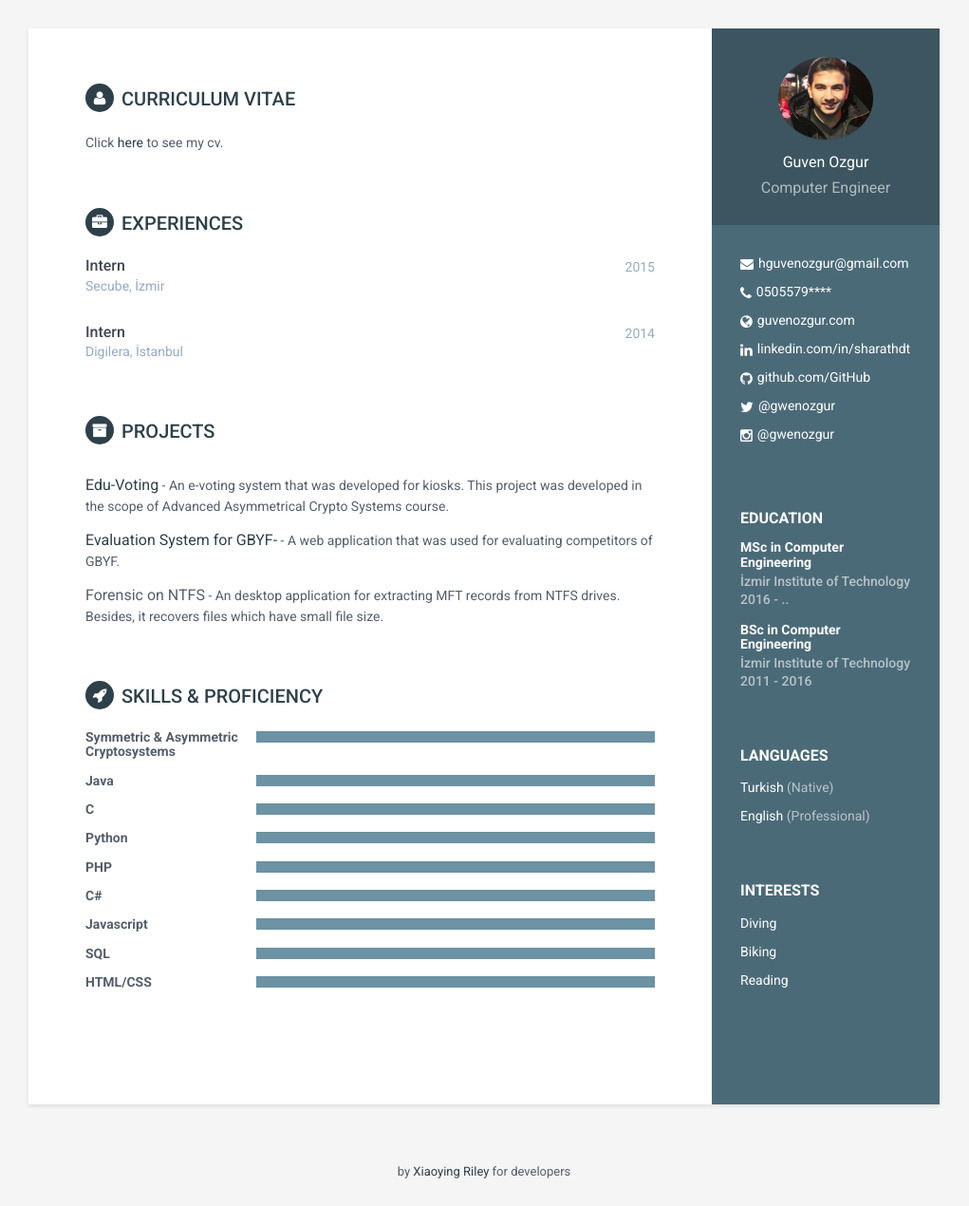
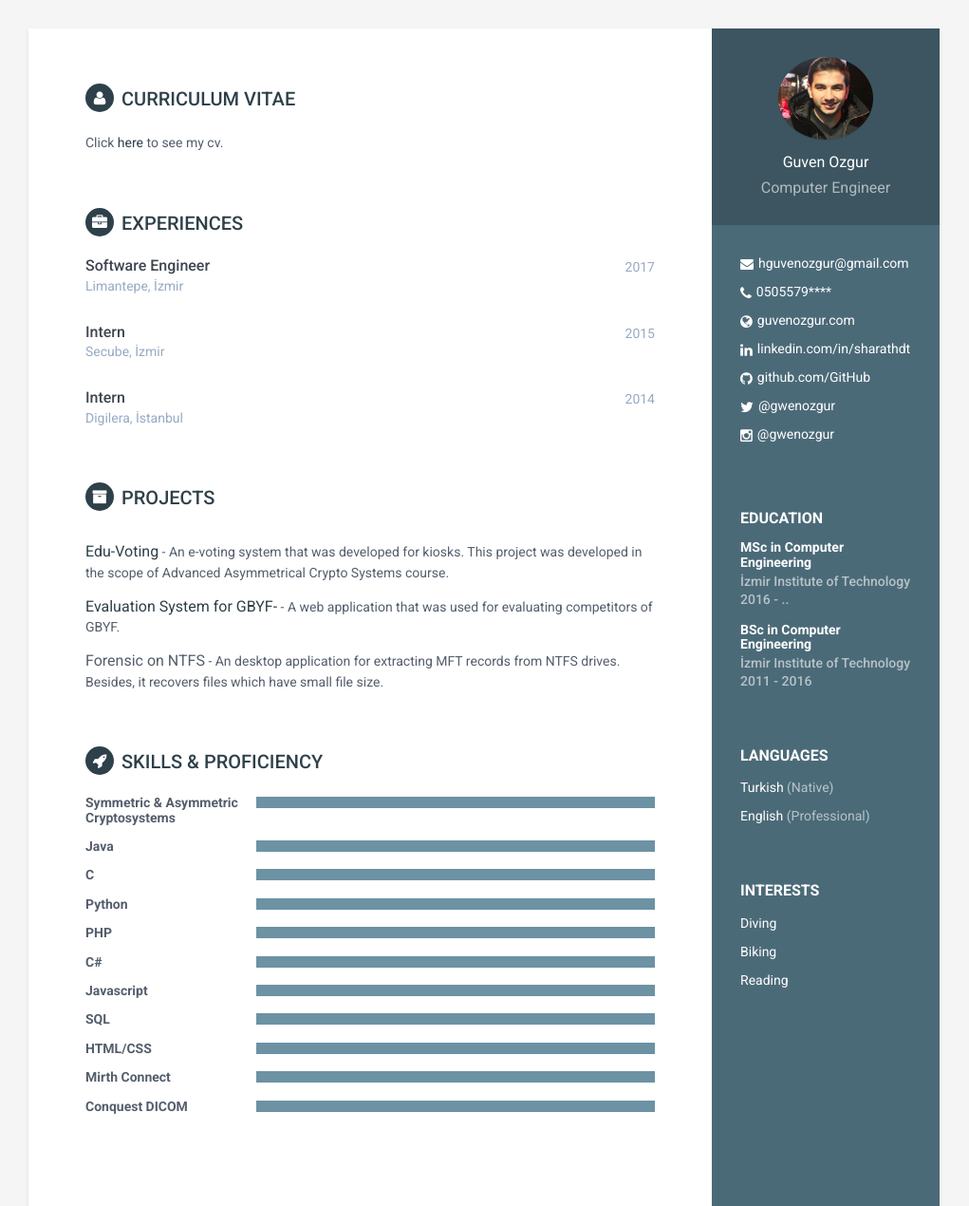
Before and after one commit to guvenozgur/guvenozgur.github.io, a Jekyll site: the page built from index.html, in a window 1280 px wide and 1400 px high, cut to the strip 0-1270 px from the top of the window. Shown: the whole strip at 95% size, without its empty margins (130-1151 px from the left). Built offline with Jekyll 4.4.1, drawn with Linux system fonts in a browser that asks for light colours.

Commit message:
Update CV

```diff
--- a/_includes/experience.html
+++ b/_includes/experience.html
@@ -1,5 +1,19 @@
 <section class="section experiences-section">
                 <h2 class="section-title"><i class="fa fa-briefcase"></i>Experiences</h2>
+
+                <div class="item">
+                    <div class="meta">
+                        <div class="upper-row">
+                            <h3 class="job-title">Software Engineer</h3>
+                            <div class="time">2017</div>
+                        </div><!--//upper-row-->
+                        <div class="company">Limantepe, İzmir</div>
+                    </div><!--//meta-->
+                    <div class="details">
+                        <p> </p>
+                    </div><!--//details-->
+                </div><!--//item-->
+
 
                 <div class="item">
                     <div class="meta">
--- a/_includes/skills.html
+++ b/_includes/skills.html
@@ -78,6 +78,22 @@
                         </div><!--//level-bar-->
                     </div><!--//item-->
 
+                    <div class="item">
+                        <h3 class="level-title">Mirth Connect</h3>
+                        <div class="level-bar">
+                            <div class="level-bar-inner" data-level="80%">
+                            </div>
+                        </div><!--//level-bar-->
+                    </div><!--//item-->
+
+                    <div class="item">
+                        <h3 class="level-title">Conquest DICOM</h3>
+                        <div class="level-bar">
+                            <div class="level-bar-inner" data-level="60%">
+                            </div>
+                        </div><!--//level-bar-->
+                    </div><!--//item-->
+
 
                 </div>
             </section><!--//skills-section-->
```
Also changed, not shown: 1 other file.
